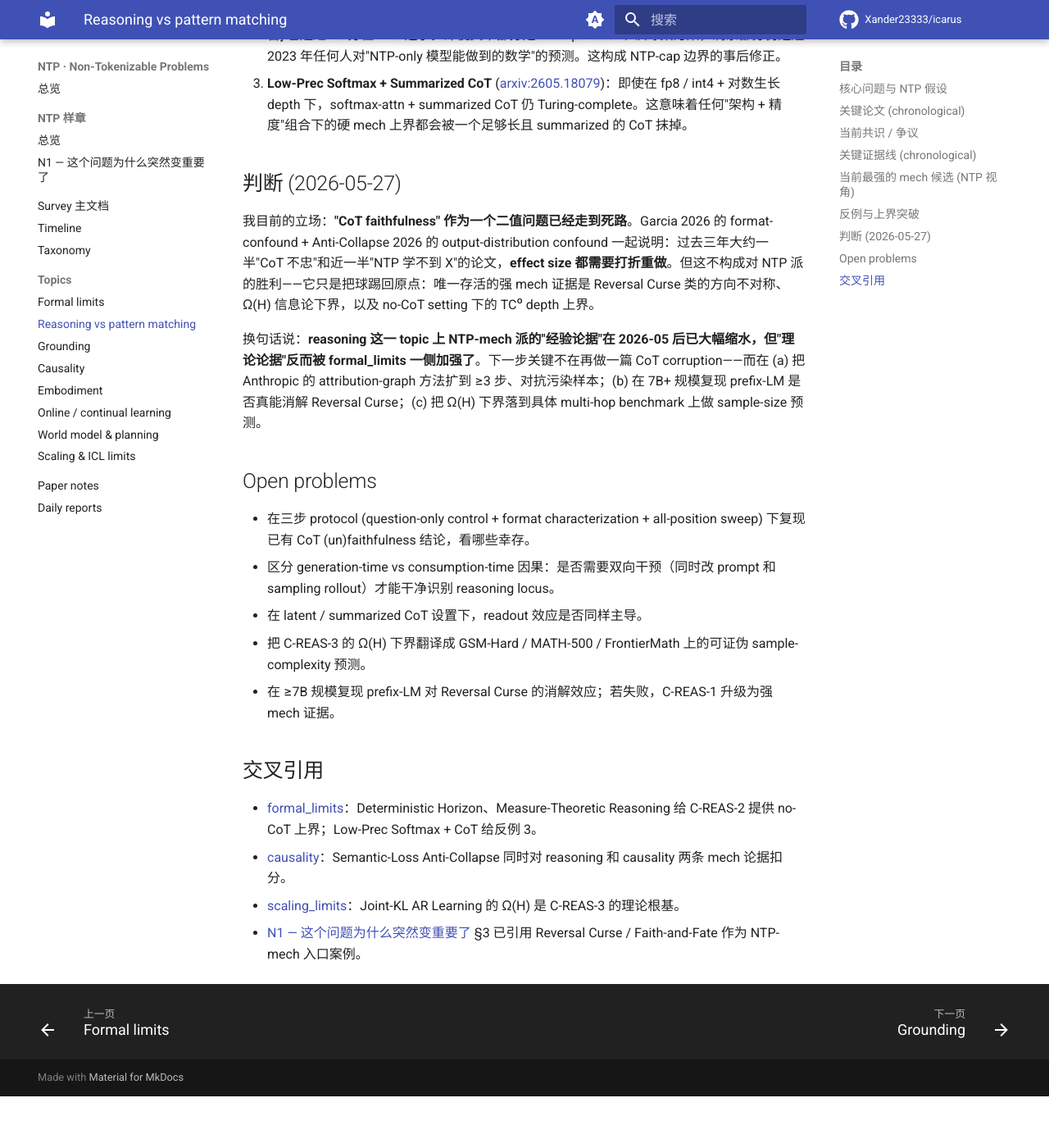
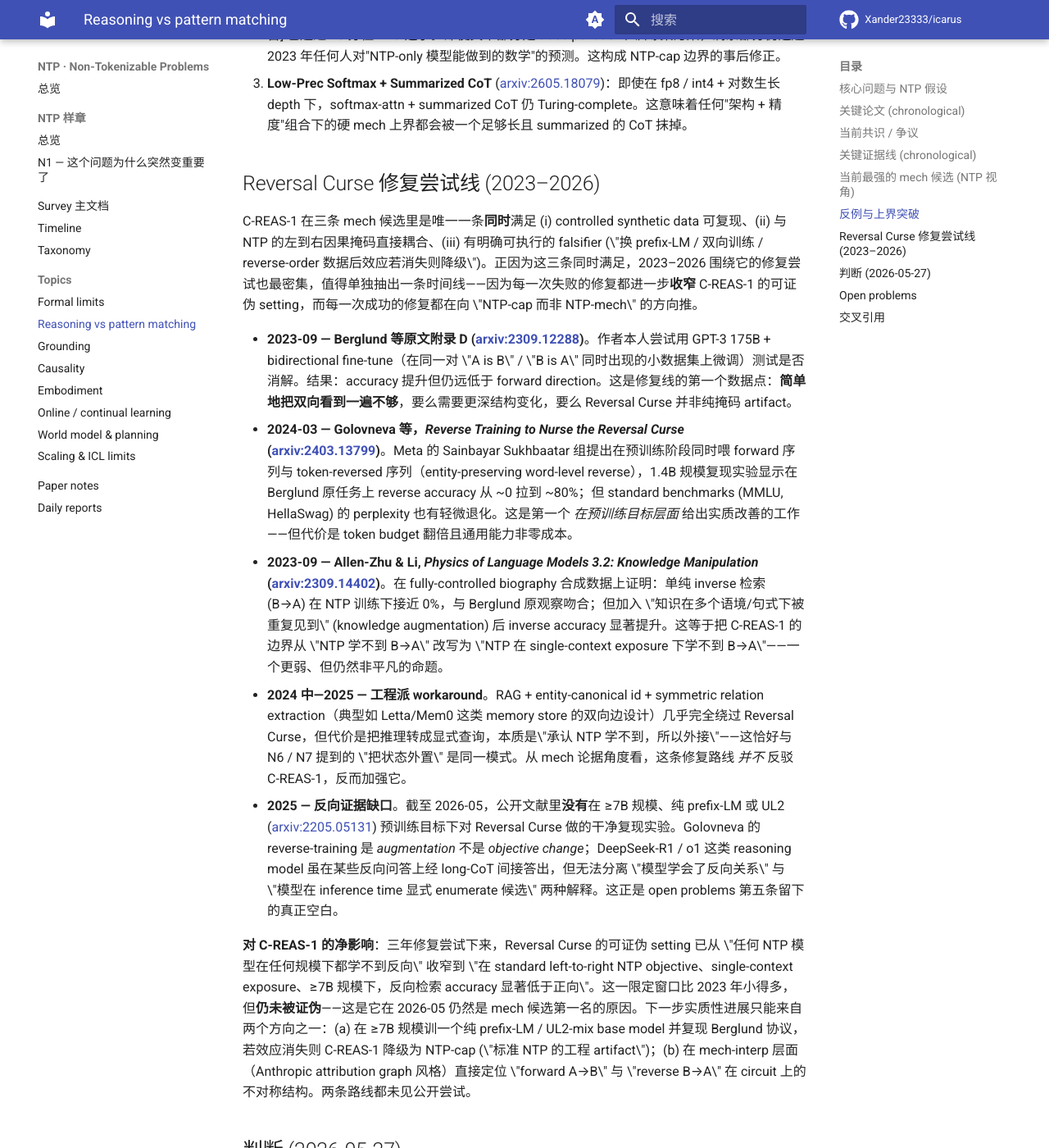
Before and after one commit to Xander23333/icarus, an MkDocs documentation site: the page built from wiki/ntp/topics/reasoning.md, in a window 1280 px wide and 1400 px high, scrolled down 3660 px. Shown: the whole window at 82% size. Built offline with MkDocs 1.6.1 and Material for MkDocs 9.7.7, drawn with Linux system fonts in a browser that asks for light colours; comment, search, counter and statistics services are not loaded; before the commit the page ends 4997 px from its top, so only the background shows below that.

Commit message:
[NTP-Deepen] 2026-05-27 11:30 UTC topics/reasoning.md: Reversal Curse 修复尝试线 (+2.7k)

```diff
--- a/wiki/ntp/topics/reasoning.md
+++ b/wiki/ntp/topics/reasoning.md
@@ -53,6 +53,18 @@ NTP-mech 派必须直面的三个反例：
 2. **DeepSeek-R1 / o1 在 AIME 2024、IMO 几何子集上的 pass@1**[unverified 具体数字 — 见原报告] 已超过 90 分位 IMO 选手。即便其中部分是 trace pollution / 训练集污染，剩余部分仍远超 2023 年任何人对"NTP-only 模型能做到的数学"的预测。这构成 NTP-cap 边界的事后修正。
 3. **Low-Prec Softmax + Summarized CoT** ([arxiv:2605.18079](https://arxiv.org/abs/2605.18079))：即使在 fp8 / int4 + 对数生长 depth 下，softmax-attn + summarized CoT 仍 Turing-complete。这意味着任何"架构 + 精度"组合下的硬 mech 上界都会被一个足够长且 summarized 的 CoT 抹掉。
 
+## Reversal Curse 修复尝试线 (2023–2026)
+
+C-REAS-1 在三条 mech 候选里是唯一一条**同时**满足 (i) controlled synthetic data 可复现、(ii) 与 NTP 的左到右因果掩码直接耦合、(iii) 有明确可执行的 falsifier (\"换 prefix-LM / 双向训练 / reverse-order 数据后效应若消失则降级\")。正因为这三条同时满足，2023–2026 围绕它的修复尝试也最密集，值得单独抽出一条时间线——因为每一次失败的修复都进一步**收窄** C-REAS-1 的可证伪 setting，而每一次成功的修复都在向 \"NTP-cap 而非 NTP-mech\" 的方向推。
+
+- **2023-09 — Berglund 等原文附录 D ([arxiv:2309.12288](https://arxiv.org/abs/2309.12288))**。作者本人尝试用 GPT-3 175B + bidirectional fine-tune（在同一对 \"A is B\" / \"B is A\" 同时出现的小数据集上微调）测试是否消解。结果：accuracy 提升但仍远低于 forward direction。这是修复线的第一个数据点：**简单地把双向看到一遍不够**，要么需要更深结构变化，要么 Reversal Curse 并非纯掩码 artifact。
+- **2024-03 — Golovneva 等，*Reverse Training to Nurse the Reversal Curse* ([arxiv:2403.13799](https://arxiv.org/abs/2403.13799))**。Meta 的 Sainbayar Sukhbaatar 组提出在预训练阶段同时喂 forward 序列与 token-reversed 序列（entity-preserving word-level reverse），1.4B 规模复现实验显示在 Berglund 原任务上 reverse accuracy 从 ~0 拉到 ~80%；但 standard benchmarks (MMLU, HellaSwag) 的 perplexity 也有轻微退化。这是第一个 *在预训练目标层面* 给出实质改善的工作——但代价是 token budget 翻倍且通用能力非零成本。
+- **2023-09 — Allen-Zhu & Li, *Physics of Language Models 3.2: Knowledge Manipulation* ([arxiv:2309.14402](https://arxiv.org/abs/2309.14402))**。在 fully-controlled biography 合成数据上证明：单纯 inverse 检索 (B→A) 在 NTP 训练下接近 0%，与 Berglund 原观察吻合；但加入 \"知识在多个语境/句式下被重复见到\" (knowledge augmentation) 后 inverse accuracy 显著提升。这等于把 C-REAS-1 的边界从 \"NTP 学不到 B→A\" 改写为 \"NTP 在 single-context exposure 下学不到 B→A\"——一个更弱、但仍然非平凡的命题。
+- **2024 中—2025 — 工程派 workaround**。RAG + entity-canonical id + symmetric relation extraction（典型如 Letta/Mem0 这类 memory store 的双向边设计）几乎完全绕过 Reversal Curse，但代价是把推理转成显式查询，本质是\"承认 NTP 学不到，所以外接\"——这恰好与 N6 / N7 提到的 \"把状态外置\" 是同一模式。从 mech 论据角度看，这条修复路线 *并不* 反驳 C-REAS-1，反而加强它。
+- **2025 — 反向证据缺口**。截至 2026-05，公开文献里**没有**在 ≥7B 规模、纯 prefix-LM 或 UL2 ([arxiv:2205.05131](https://arxiv.org/abs/2205.05131)) 预训练目标下对 Reversal Curse 做的干净复现实验。Golovneva 的 reverse-training 是 *augmentation* 不是 *objective change*；DeepSeek-R1 / o1 这类 reasoning model 虽在某些反向问答上经 long-CoT 间接答出，但无法分离 \"模型学会了反向关系\" 与 \"模型在 inference time 显式 enumerate 候选\" 两种解释。这正是 open problems 第五条留下的真正空白。
+
+**对 C-REAS-1 的净影响**：三年修复尝试下来，Reversal Curse 的可证伪 setting 已从 \"任何 NTP 模型在任何规模下都学不到反向\" 收窄到 \"在 standard left-to-right NTP objective、single-context exposure、≥7B 规模下，反向检索 accuracy 显著低于正向\"。这一限定窗口比 2023 年小得多，但**仍未被证伪**——这是它在 2026-05 仍然是 mech 候选第一名的原因。下一步实质性进展只能来自两个方向之一：(a) 在 ≥7B 规模训一个纯 prefix-LM / UL2-mix base model 并复现 Berglund 协议，若效应消失则 C-REAS-1 降级为 NTP-cap (\"标准 NTP 的工程 artifact\")；(b) 在 mech-interp 层面（Anthropic attribution graph 风格）直接定位 \"forward A→B\" 与 \"reverse B→A\" 在 circuit 上的不对称结构。两条路线都未见公开尝试。
+
 ## 判断 (2026-05-27)
 
 我目前的立场：**"CoT faithfulness" 作为一个二值问题已经走到死路**。Garcia 2026 的 format-confound + Anti-Collapse 2026 的 output-distribution confound 一起说明：过去三年大约一半"CoT 不忠"和近一半"NTP 学不到 X"的论文，**effect size 都需要打折重做**。但这不构成对 NTP 派的胜利——它只是把球踢回原点：唯一存活的强 mech 证据是 Reversal Curse 类的方向不对称、Ω(H) 信息论下界，以及 no-CoT setting 下的 TC⁰ depth 上界。
```
Also changed, not shown: 1 other file.
